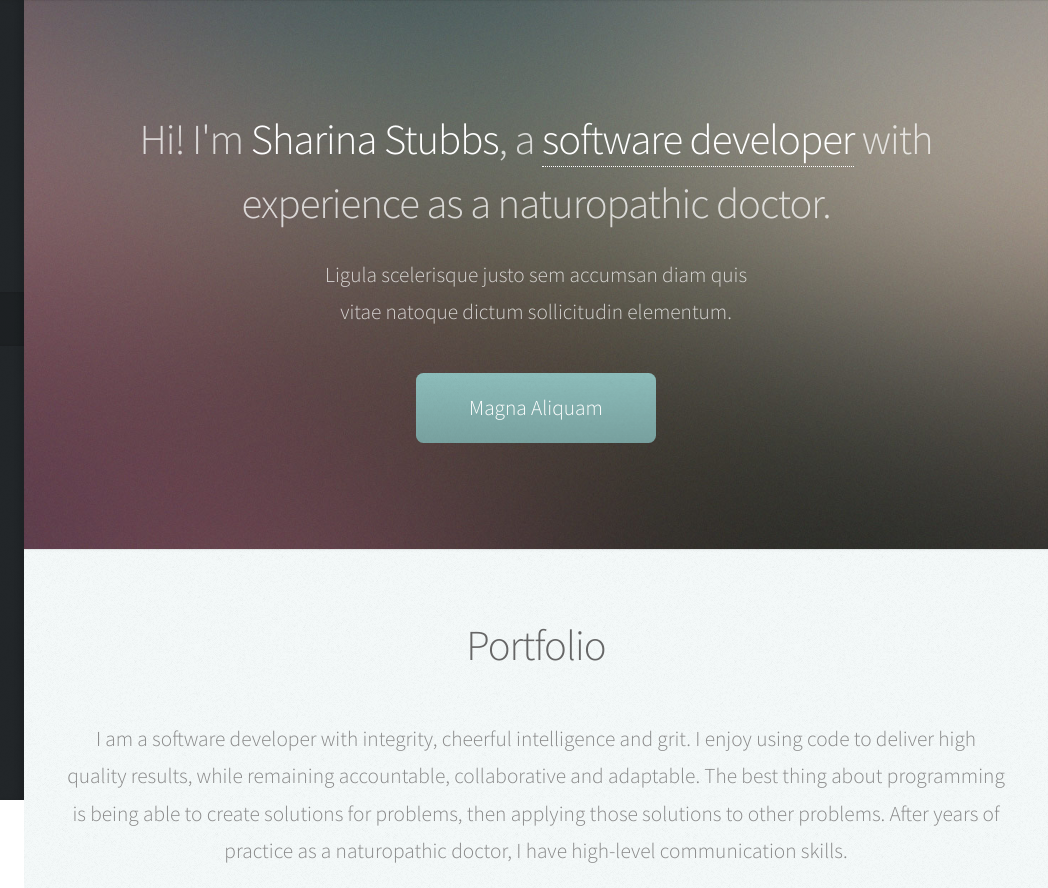
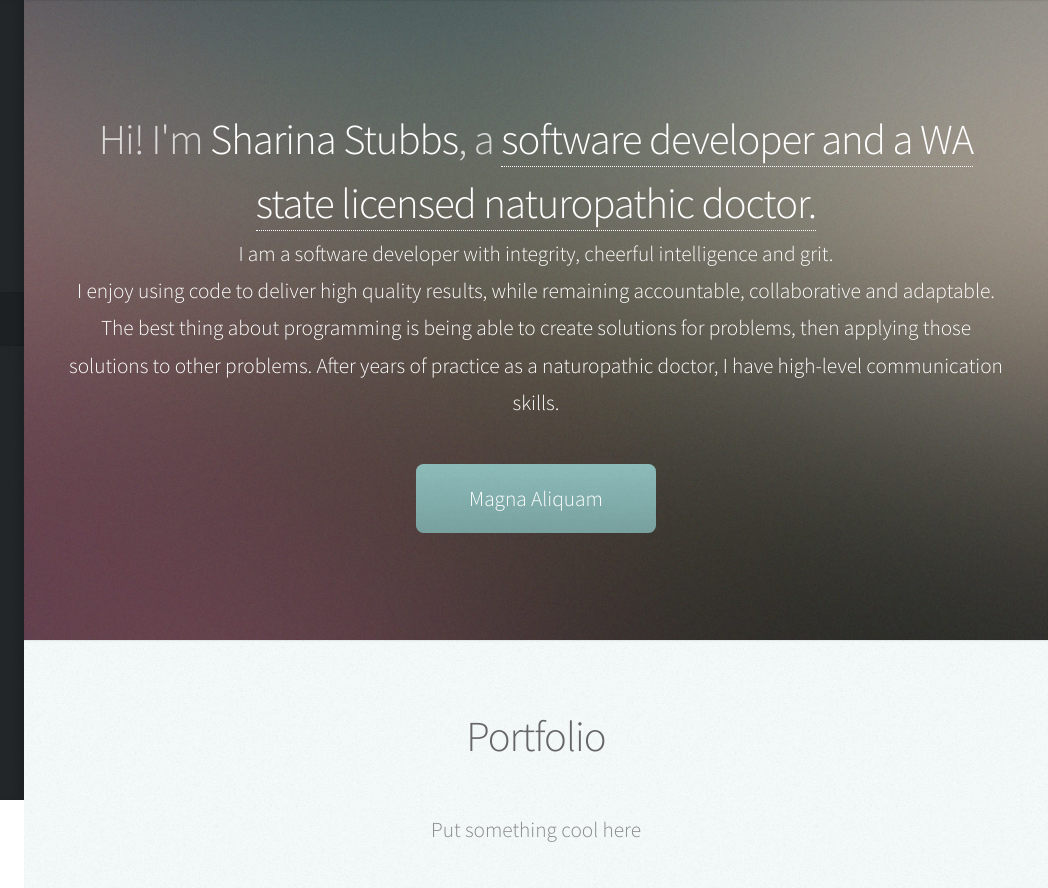
Before and after one commit to SharinaS/301d50-basicServer, a website: page public/index.html in a window 1280 px wide. Shown: the top 888 px of the page, 232-1280 px from the left. Drawn offline with Linux system fonts and the light colour scheme.

Commit message:
changed some text in the header

```diff
--- a/public/index.html
+++ b/public/index.html
@@ -66,9 +66,8 @@
 						<div class="container">
 
 							<header>
-								<h2 class="alt">Hi! I'm <strong>Sharina Stubbs</strong>, a <a href="https://github.com/SharinaS">software developer</a> with experience as a naturopathic doctor.</h2>
-								<p>Ligula scelerisque justo sem accumsan diam quis<br />
-								vitae natoque dictum sollicitudin elementum.</p>
+								<h2 class="alt">Hi! I'm <strong>Sharina Stubbs</strong>, a <a href="https://github.com/SharinaS">software developer and a WA state licensed naturopathic doctor.</h2>
+								<p>I am a software developer with integrity, cheerful intelligence and grit. <br>I enjoy using code to deliver high quality results, while remaining accountable, collaborative and adaptable.  The best thing about programming is being able to create solutions for problems, then applying those solutions to other problems. After years of practice as a naturopathic doctor, I have high-level communication skills.</p>
 							</header>
 
 							<footer>
@@ -86,7 +85,7 @@
 								<h2>Portfolio</h2>
 							</header>
 
-							<p>I am a software developer with integrity, cheerful intelligence and grit. I enjoy using code to deliver high quality results, while remaining accountable, collaborative and adaptable.  The best thing about programming is being able to create solutions for problems, then applying those solutions to other problems. After years of practice as a naturopathic doctor, I have high-level communication skills.</p>
+							<p>Put something cool here</p>
 
 							<div class="row">
 								<div class="col-4 col-12-mobile">
```
